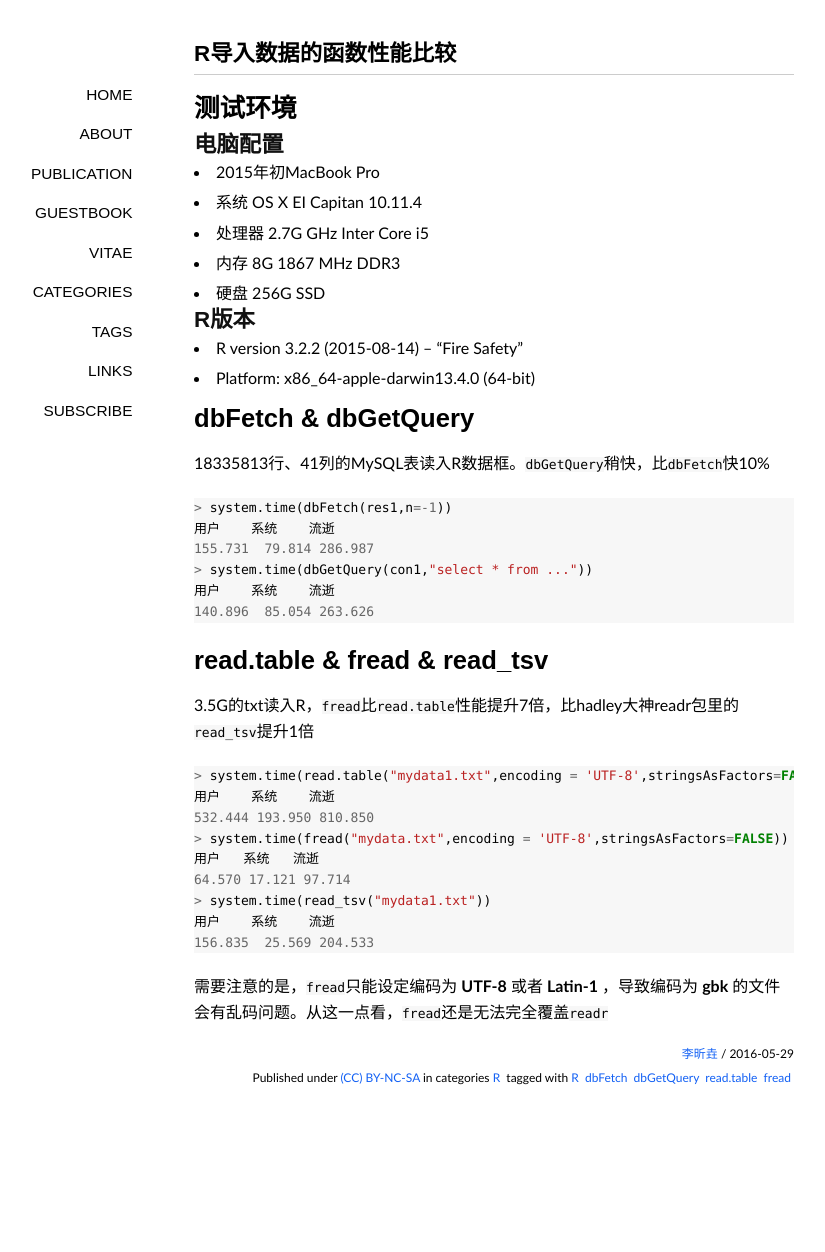
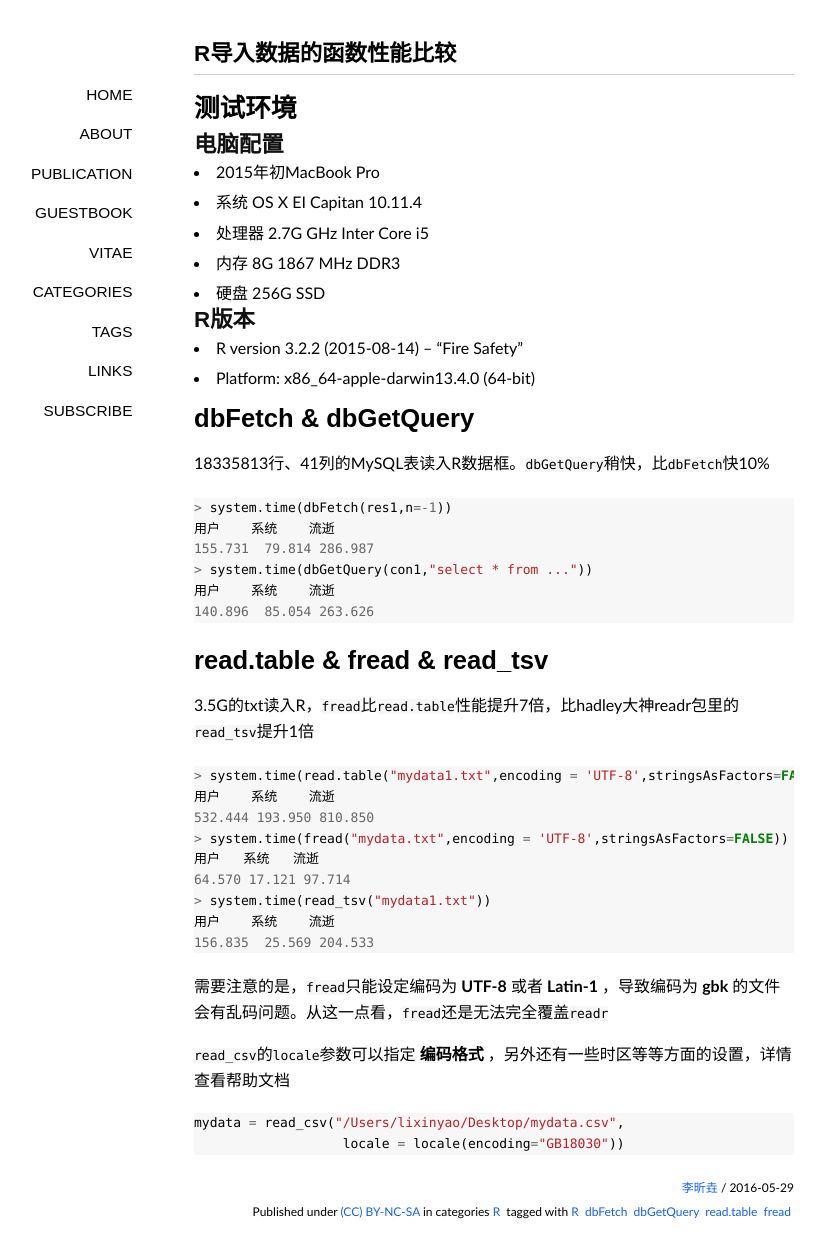
Before and after one commit to lixinyao/jekyll_blog, a Jekyll site: the page built from _posts/2016-05-29-functions-performance.md, in a window 1280 px wide. Shown: the whole page, without its empty margins (146-971 px from the left). Built offline with Jekyll 4.4.1, drawn with Linux system fonts in a browser that asks for light colours; nearby versions of some CDN libraries; some web fonts are replaced; comment, search, counter and statistics services are not loaded; before the commit the page ends 1118 px from its top, so only the background shows below that.

Commit message:
编码格式

````diff
--- a/_posts/2016-05-29-functions-performance.md
+++ b/_posts/2016-05-29-functions-performance.md
@@ -55,3 +55,11 @@ tags:
 ```
 
 需要注意的是，`fread`只能设定编码为 **UTF-8** 或者 **Latin-1** ，导致编码为 **gbk** 的文件会有乱码问题。从这一点看，`fread`还是无法完全覆盖`readr`
+
+
+`read_csv`的`locale`参数可以指定 **编码格式** ，另外还有一些时区等等方面的设置，详情查看帮助文档
+
+```r
+mydata = read_csv("/Users/lixinyao/Desktop/mydata.csv",
+                   locale = locale(encoding="GB18030"))
+```
````
